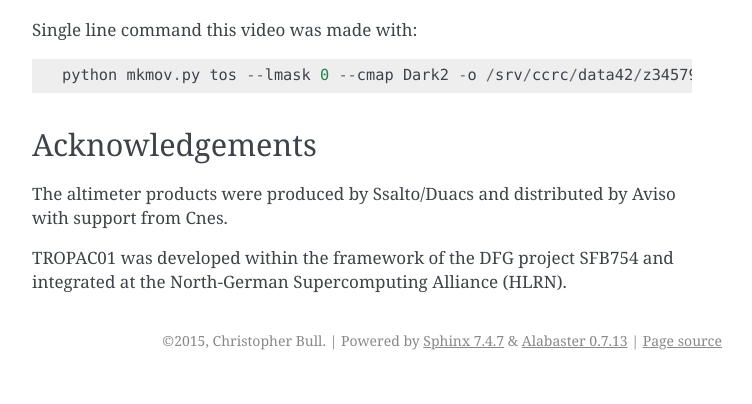
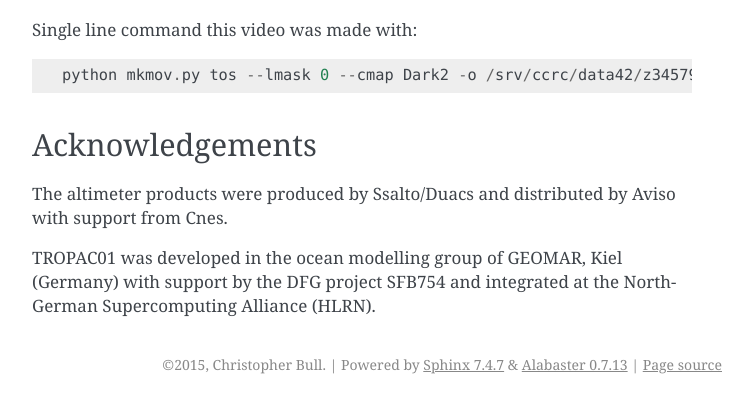
Before and after one commit to chrisb13/mkmov, a Sphinx documentation site: the page built from docs/examples.rst, in a window 1280 px wide and 900 px high, scrolled down 11144 px, cut to the strip 496-900 px from the top of the window. Shown: the whole strip, without its empty margins (388-1140 px from the left). Built offline with Sphinx 7.4.7, drawn with Linux system fonts in a browser that asks for light colours; before the commit the page ends 12020 px from its top, so only the background shows below that.

Commit message:
Claus Böning acknowledgement change

```diff
--- a/docs/examples.rst
+++ b/docs/examples.rst
@@ -255,4 +255,4 @@ Acknowledgements
 --------------------------------------------
 The altimeter products were produced by Ssalto/Duacs and distributed by Aviso with support from Cnes.
 
-TROPAC01 was developed within the framework of the DFG project SFB754 and integrated at the North-German Supercomputing Alliance (HLRN).
+TROPAC01 was developed in the ocean modelling group of GEOMAR, Kiel (Germany) with support by the DFG project SFB754 and integrated at the North-German Supercomputing Alliance (HLRN).
```
